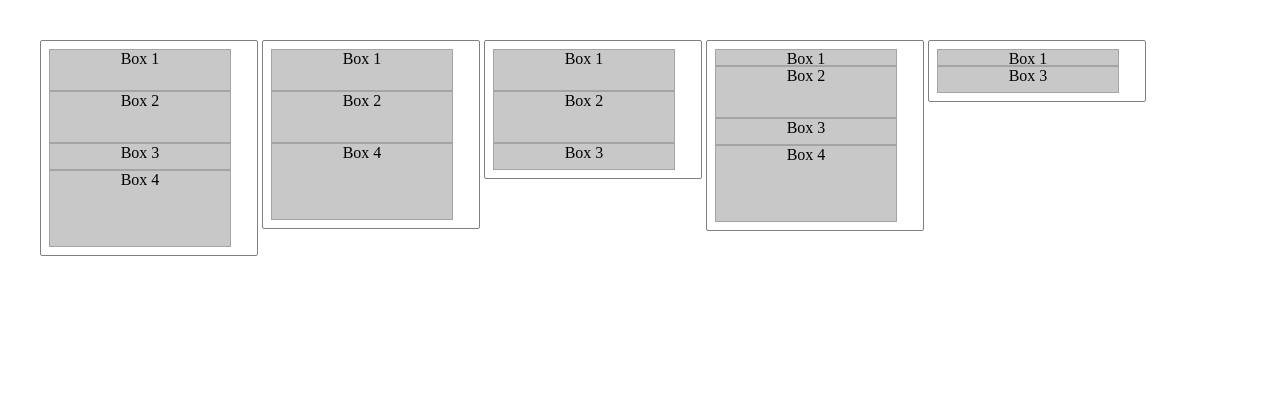
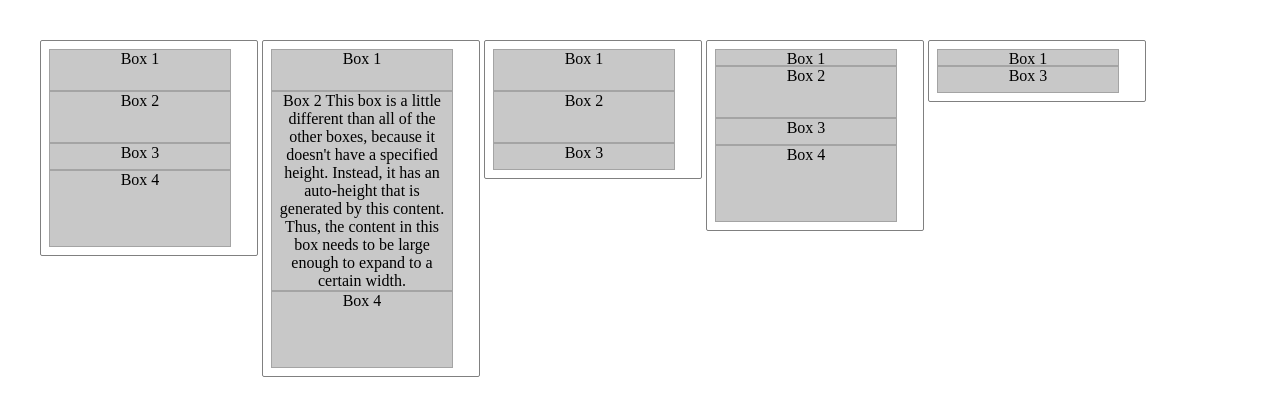
Before and after one commit to jwir3/layro, a plain HTML site: page index.html in a window 1280 px wide. Drawn offline with nearby package versions, Linux system fonts and the light colour scheme.

Commit message:
Issue #2: Added a test for auto height and added it to the basic index.html.

```diff
--- a/index.html
+++ b/index.html
@@ -60,8 +60,9 @@
       <div id="2-1" data-row="1" class="inner-box-1 inner-box">
         Box 1
       </div>
-      <div id="2-2" data-row="2" class="inner-box-2 inner-box">
-        Box 2
+      <div id="2-2" data-row="2" class="inner-box">
+        Box 2 This box is a little different than all of the other boxes, because it doesn't have a specified height. Instead, it has an auto-height that is generated by this content. Thus, the content in this box
+        needs to be large enough to expand to a certain width.
       </div>
       <div id="2-4" data-row="4" class="inner-box-4 inner-box">
         Box 4
```
Also changed, not shown: script/test.js (+5 -4 lines), test/test.html (+2 -2 lines).
